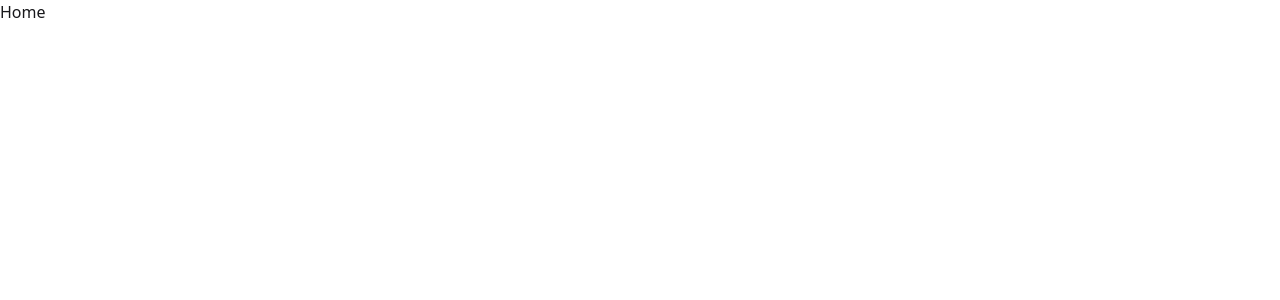
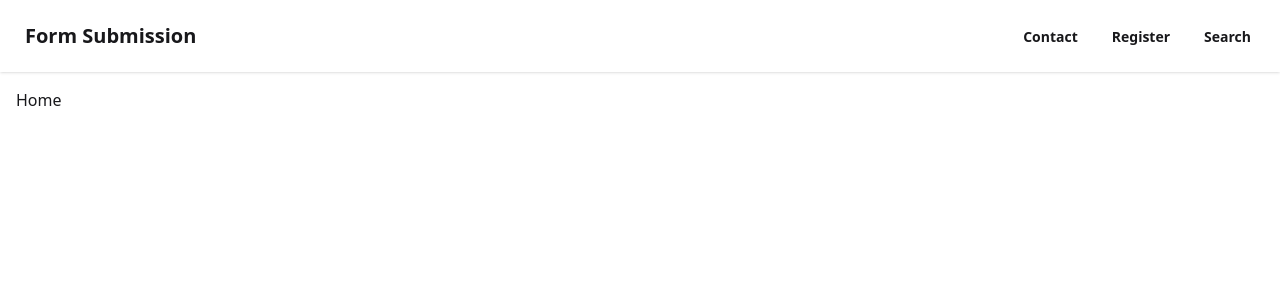
Before and after one commit to vandakisaeed/Form_submition, a React (Vite) app: page / in a window 1280 px wide. Shown: the top 300 px of the page. Built offline with nearby package versions, Linux system fonts and the light colour scheme.

Commit message:
Routing and navigation

```diff
--- a/src/App.jsx
+++ b/src/App.jsx
@@ -1,14 +1,17 @@
 import { Routes, Route } from 'react-router';
+import { MainLayout } from './layouts';
 import { Contact, Home, NotFound, Register, Search } from './pages';
 
 const App = () => {
   return (
     <Routes>
-      <Route path='/' element={<Home />} />
-      <Route path='/register' element={<Register />} />
-      <Route path='/contact' element={<Contact />} />
-      <Route path='/search' element={<Search />} />
-      <Route path='*' element={<NotFound />} />
+      <Route element={<MainLayout />}>
+        <Route path='/' element={<Home />} />
+        <Route path='/contact' element={<Contact />} />
+        <Route path='/register' element={<Register />} />
+        <Route path='/search' element={<Search />} />
+        <Route path='*' element={<NotFound />} />
+      </Route>
     </Routes>
   );
 };
--- /dev/null
+++ b/src/layouts/MainLayout.jsx
@@ -0,0 +1,33 @@
+import { Link, Outlet } from 'react-router';
+
+const MainLayout = () => {
+  return (
+    <>
+      <nav className='navbar bg-base-100 shadow-sm'>
+        <div className='flex-1'>
+          <a className='btn btn-ghost text-xl'>Form Submission</a>
+        </div>
+        <div className='flex-none'>
+          <ul className='menu menu-horizontal px-1'>
+            <Link to='/' className='btn btn-ghost'>
+              Contact
+            </Link>
+            <Link to='/register' className='btn btn-ghost'>
+              Register
+            </Link>
+            <Link to='/search' className='btn btn-ghost'>
+              Search
+            </Link>
+          </ul>
+        </div>
+      </nav>
+      <main>
+        <div className='container mx-auto p-4'>
+          <Outlet />
+        </div>
+      </main>
+    </>
+  );
+};
+
+export default MainLayout;
--- /dev/null
+++ b/src/layouts/index.js
@@ -0,0 +1,3 @@
+import MainLayout from './MainLayout';
+
+export { MainLayout };
```
